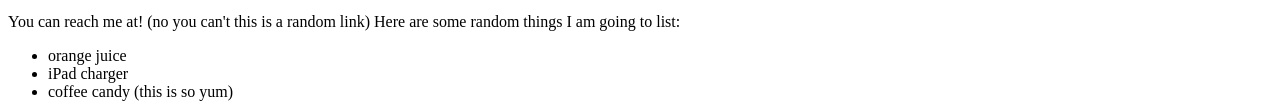
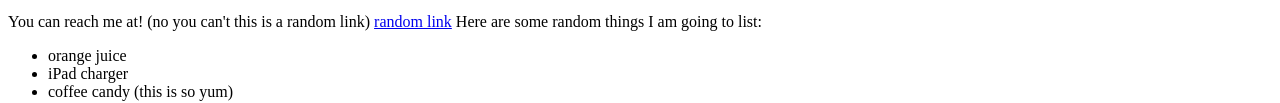
Before and after one commit to stuycs-gh-classrooms/09-web-jpan60, a plain HTML site: page w03.html in a window 1280 px wide. Shown: the part 421-524 px from the top of the page. Drawn offline with Linux system fonts and the light colour scheme.

Commit message:
another modif in class

```diff
--- a/w03.html
+++ b/w03.html
@@ -1,6 +1,7 @@
 <DOCTYPE! html>
 
 <html lang="en">
+
 
 <title>
 Intro to CS Semester 2
@@ -18,9 +19,7 @@ This is my attempt at working on html by myself! It's going smoothly but I am se
 
 <p>
 You can reach me at! (no you can't this is a random link)
-<a
-href="https://www.stuycs.org/fcs01-dw/">
-</a>
+<a href="https://www.stuycs.org/fcs01-dw/">random link</a>
 
 Here are some random things I am going to list:
 <ul>
```
